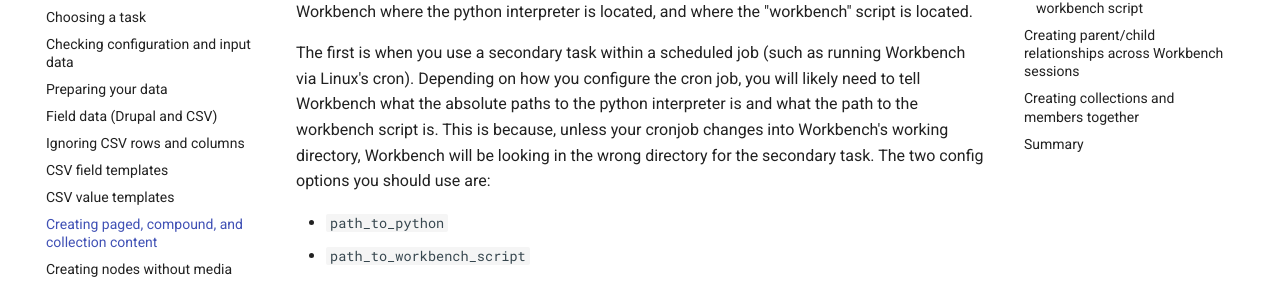
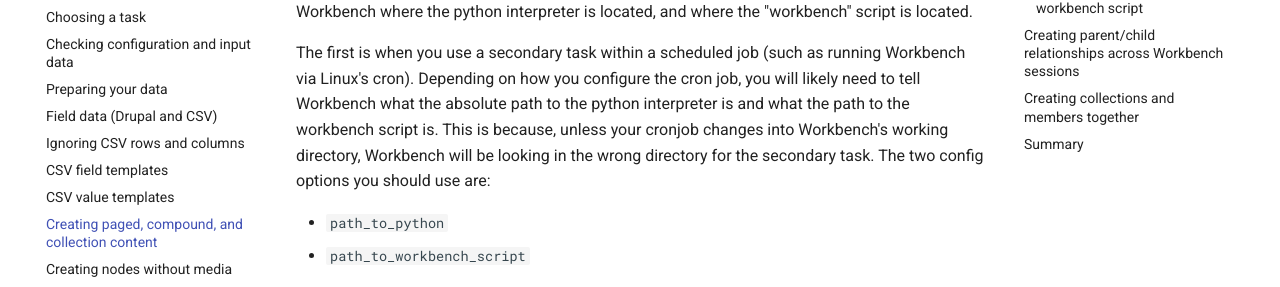
Before and after one commit to mjordan/islandora_workbench_docs, an MkDocs documentation site: the page built from docs/paged_and_compound.md, in a window 1280 px wide and 900 px high, scrolled down 7074 px. Shown: the part 217-504 px from the top of the window. Built offline with MkDocs 1.6.1 and Material for MkDocs 9.7.7, drawn with Linux system fonts in a browser that asks for light colours; comment, search, counter and statistics services are not loaded; some of the changed text lies outside the part shown.

Commit message:
Update paged_and_compound.md
Minor typo fixes.

```diff
--- a/docs/paged_and_compound.md
+++ b/docs/paged_and_compound.md
@@ -144,7 +144,7 @@
 
 When using secondary tasks, there are a couple of situations where you may need to tell Workbench where the python interpreter is located, and where the "workbench" script is located.
 
-The first is when you use a secondary task within a scheduled job (such as running Workbench via Linux's cron). Depending on how you configure the cron job, you will likely need to tell Workbench what the absolute paths to the python interpreter is and what the path to the workbench script is. This is because, unless your cronjob changes into Workbench's working directory, Workbench will be looking in the wrong directory for the secondary task. The two config options you should use are:
+The first is when you use a secondary task within a scheduled job (such as running Workbench via Linux's cron). Depending on how you configure the cron job, you will likely need to tell Workbench what the absolute path to the python interpreter is and what the path to the workbench script is. This is because, unless your cronjob changes into Workbench's working directory, Workbench will be looking in the wrong directory for the secondary task. The two config options you should use are:
 
 * `path_to_python`
 * `path_to_workbench_script`
```
Also changed, not shown: other parts of docs/paged_and_compound.md (+3 -3 lines).
